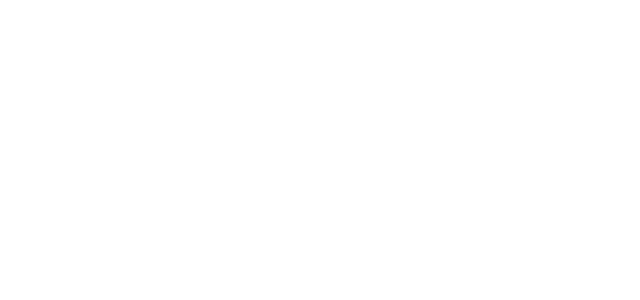
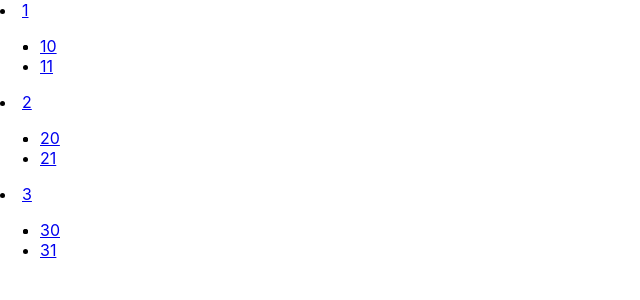
Before and after one commit to HorongD/Component, a React (Create React App) app: page /Component/tree in a window 1280 px wide. Shown: the top 300 px of the page, without its empty margins (0-640 px from the left). Built offline with nearby package versions, Linux system fonts and the light colour scheme; the HTML template or start-up script is replaced by a standard one.

Commit message:
Add tree component

```diff
--- a/src/App.tsx
+++ b/src/App.tsx
@@ -3,6 +3,7 @@
 import { Home } from "./components/pages/Home";
 import { InstructionTest } from "./components/pages/InstructionTest";
 import { SmoothTest } from "./components/pages/SmoothTest";
+import { TreeTest } from "./components/pages/TreeTest";
 
 function App() {
   return (
@@ -10,6 +11,7 @@
       <Route exact path="/" component={Home} />
       <Route path="/instruction" component={InstructionTest} />
       <Route path="/smooth" component={SmoothTest} />
+      <Route path="/tree" component={TreeTest} />
     </BrowserRouter>
   );
 }
--- a/src/components/pages/Home.tsx
+++ b/src/components/pages/Home.tsx
@@ -12,6 +12,9 @@
       <li>
         <Link to="/smooth">스무스</Link>
       </li>
+      <li>
+        <Link to="/smooth">트리</Link>
+      </li>
     </ul>
   );
 };
--- /dev/null
+++ b/src/components/pages/TreeTest.tsx
@@ -0,0 +1,37 @@
+import React from 'react';
+import { Tree } from '../shared/Tree';
+
+interface Props {}
+
+export const TreeTest = (props: Props) => {
+  return (
+    <Tree
+      list={[
+        {
+          id: '1',
+          parentId: null,
+          children: [
+            { id: '10', parentId: '1' },
+            { id: '11', parentId: '1' },
+          ],
+        },
+        {
+          id: '2',
+          parentId: null,
+          children: [
+            { id: '20', parentId: '2' },
+            { id: '21', parentId: '2' },
+          ],
+        },
+        {
+          id: '3',
+          parentId: null,
+          children: [
+            { id: '30', parentId: '3' },
+            { id: '31', parentId: '3' },
+          ],
+        },
+      ]}
+    />
+  );
+};
--- /dev/null
+++ b/src/components/shared/Tree/index.tsx
@@ -0,0 +1,84 @@
+import React, { useEffect, useState } from 'react';
+import { TreeView, TreeList, TreeItem, TreeLink } from './styled';
+
+interface Item {
+  id: string;
+  parentId: string | null;
+  children?: Item[];
+}
+
+interface Props {
+  list: Item[];
+}
+
+export const Tree = ({ list }: Props) => {
+  const [treeData, setTreeData] = useState<Item[]>([]);
+
+  useEffect(() => {
+    setTreeData(toTree(list, null));
+  }, [list])
+
+  function toTree(listData: Item[], rootId: string | null) {
+    const rootNodes: Item[] = [];
+
+    function setChildren(
+      nodes: Item[] | undefined,
+      item: Item,
+      index: number
+    ): any {
+      if (nodes instanceof Array) {
+        return nodes.some(function (node) {
+          const isMyChild = node.id === item.parentId;
+          if (isMyChild) {
+            node.children = node.children || [];
+            const child = listData.splice(index, 1)[0];
+            return node.children.push(child);
+          }
+          return setChildren(node.children, item, index);
+        });
+      }
+    }
+
+    while (listData.length > 0) {
+      listData.some(function (item, index) {
+        const isRoot = item.parentId === rootId;
+        if (isRoot) {
+          const root = listData.splice(index, 1)[0];
+          return rootNodes.push(root);
+        }
+        return setChildren(rootNodes, item, index);
+      });
+    }
+
+    return rootNodes;
+  }
+
+  function toTreeDOM(treeItems: Item[] | undefined) {
+    return treeItems?.map((treeItemData) => {
+      let children;
+
+      const hasChildren =
+        treeItemData.children && treeItemData.children.length > 0;
+
+      if (hasChildren) {
+        children = toTreeDOM(treeItemData.children);
+        return (
+          <TreeItem key={treeItemData.id}>
+            <TreeLink href='/'>{treeItemData.id}</TreeLink>
+            <TreeList>
+              <TreeItem>{children}</TreeItem>
+            </TreeList>
+          </TreeItem>
+        );
+      } else {
+        return (
+          <TreeItem key={treeItemData.id}>
+            <TreeLink href='/'>{treeItemData.id}</TreeLink>
+          </TreeItem>
+        );
+      }
+    });
+  }
+
+  return <TreeView>{toTreeDOM(treeData)}</TreeView>;
+};
--- /dev/null
+++ b/src/components/shared/Tree/styled.ts
@@ -0,0 +1,6 @@
+import styled from "styled-components";
+
+export const TreeView = styled.div``;
+export const TreeList = styled.ul``;
+export const TreeItem = styled.li``;
+export const TreeLink = styled.a``;
```
